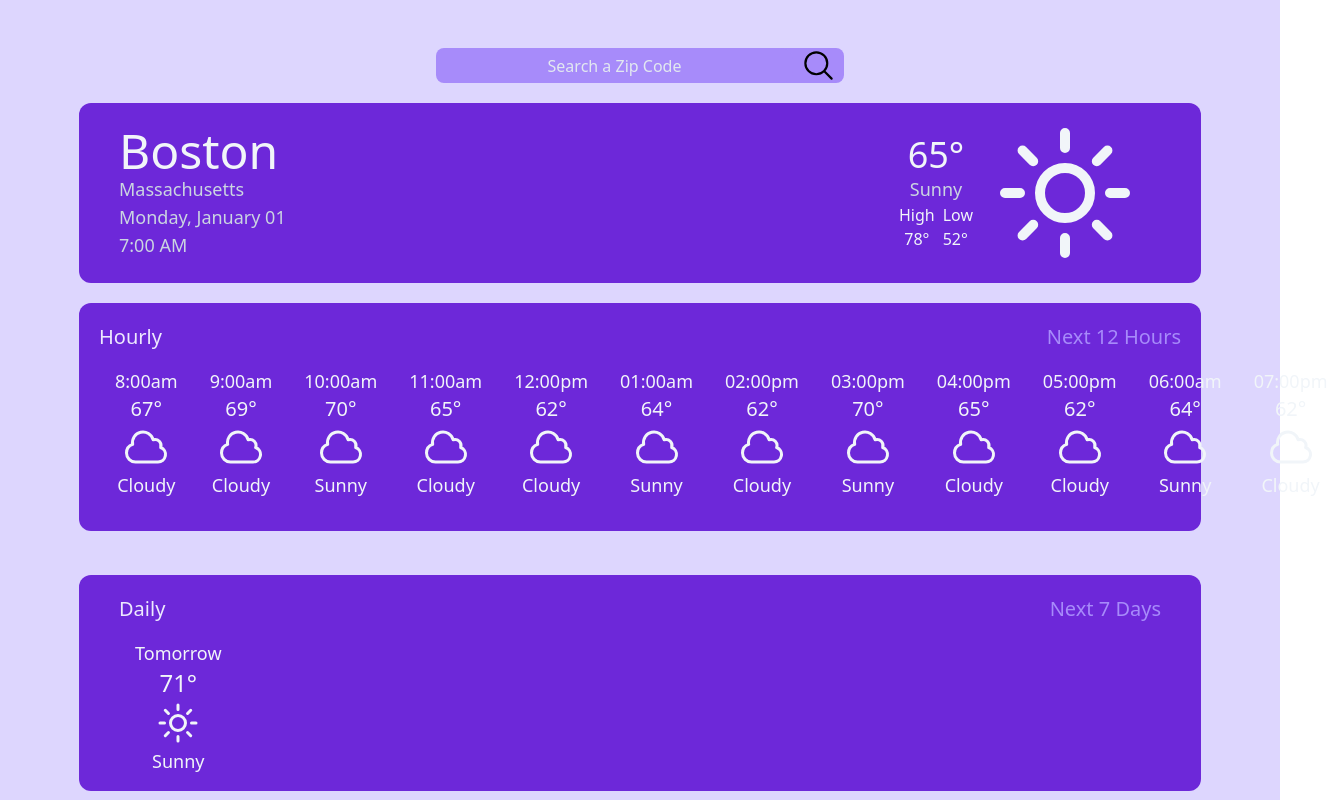
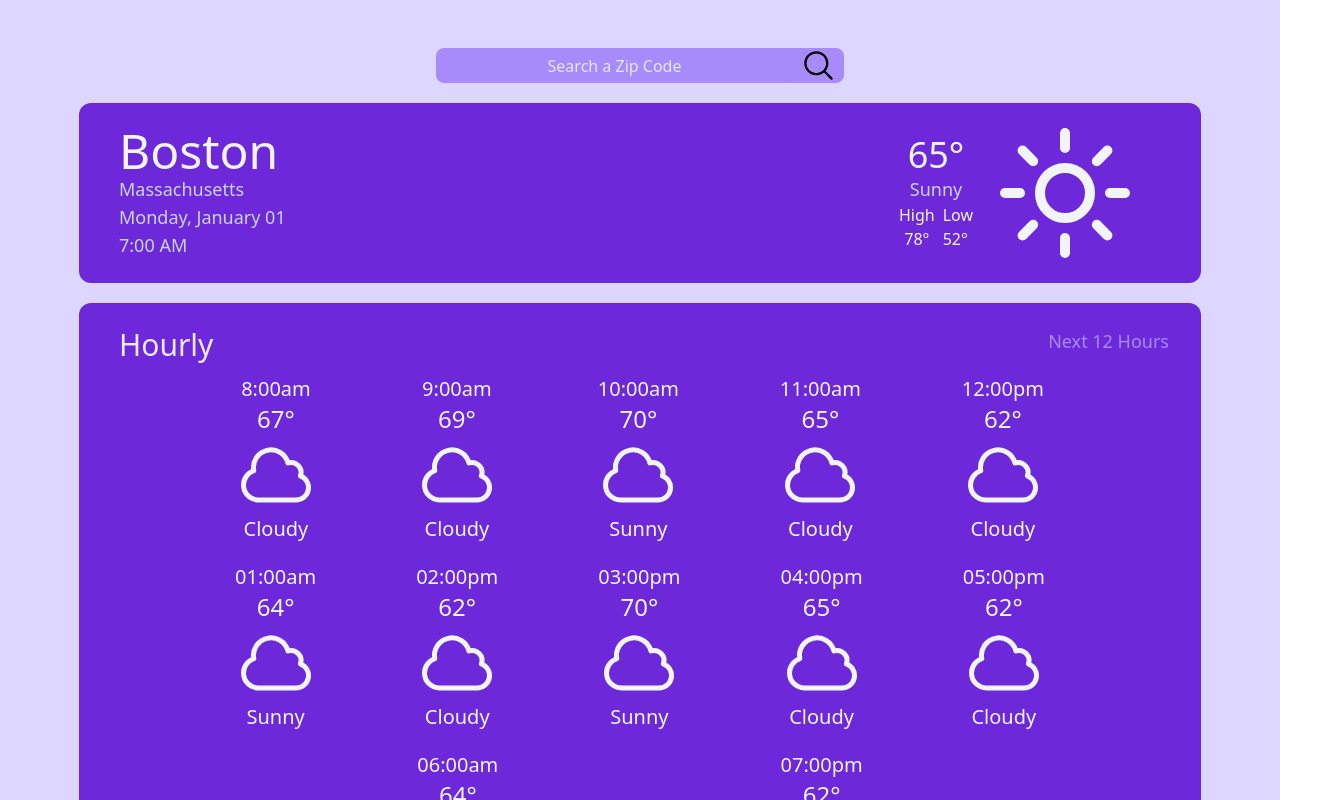
Before and after one commit to alexcw08/WeatherApp, a React (Vite) app: page / in a window 1280 px wide. Shown: the top 800 px of the page, 1328 px wide, since content can reach past the window. Built offline with nearby package versions, Linux system fonts and the light colour scheme.

Commit message:
Center positioning of individual hours.

```diff
--- a/src/components/hourContainer.tsx
+++ b/src/components/hourContainer.tsx
@@ -5,15 +5,13 @@ type CardProps = {
 };
 function hourContainer({ hour, temperature, description }: CardProps) {
   return (
-    <div className="flex flex-row justify-between items-center m-4 md:hourlyContMd">
-      {/* <h3>8:00am</h3> */}
-      <h3 className="text-lg">{hour}</h3>
-
-      {/* <h4 className="md:text-2xl">67°</h4> */}
-      <h4 className="md:text-xl">{temperature}°</h4>
+    // <div className="flex flex-row justify-between items-center md:hourlyContMd md:mb-1 md:px-6 md:py-4">
+    <div className="flex justify-between px-10 md:flex-col md:px-10 mb-5 md:justify-center md:items-center">
+      <h3 className="text-xl text-center">{hour}</h3>
+      <h4 className="md:text-2xl">{temperature}°</h4>
 
       <svg
-        className="w-8 md:w-12"
+        className="w-8 md:w-20"
         fill="none"
         stroke="currentColor"
         strokeWidth={1.5}
@@ -28,7 +26,7 @@ function hourContainer({ hour, temperature, description }: CardProps) {
         />
       </svg>
       {/* <h4 className="">Cloudy</h4> */}
-      <h4 className="text-lg">{description}</h4>
+      <h4 className="text-xl">{description}</h4>
     </div>
   );
 }
--- a/src/components/hourlyCard.tsx
+++ b/src/components/hourlyCard.tsx
@@ -16,12 +16,13 @@ function hourlyCard() {
     ["07:00pm", "62", "Cloudy"],
   ];
   return (
-    <div className="px-5 w-11/12 bg-violet-700 text-slate-100 rounded-xl justify-between m-5">
-      <div className="flex mt-5 text-xl text-violet-100 justify-between">
-        <h1>Hourly</h1>
-        <h1 className="text-violet-400">Next 12 Hours</h1>
+    <div className=" bg-violet-700 text-slate-100 rounded-xl w-11/12 my-5">
+      <div className="flex mt-6 ml-10 mr-8 text-xl text-violet-100 justify-between mb-3">
+        <h1 className="text-3xl">Hourly</h1>
+        <h1 className="text-violet-400 text-lg">Next 12 Hours</h1>
       </div>
-      <div className="flex flex-col md:flex-row md:mb-4">
+
+      <div className="flex flex-col md:flex-row md:mx-24 md:justify-evenly md:flex-wrap md:mb-4 ">
         {data.map((hour) => (
           <HourContainer
             hour={hour[0]}
@@ -29,7 +30,6 @@ function hourlyCard() {
             description={hour[2]}
           />
         ))}
-        {/* <HourContainer /> */}
       </div>
     </div>
   );
```
